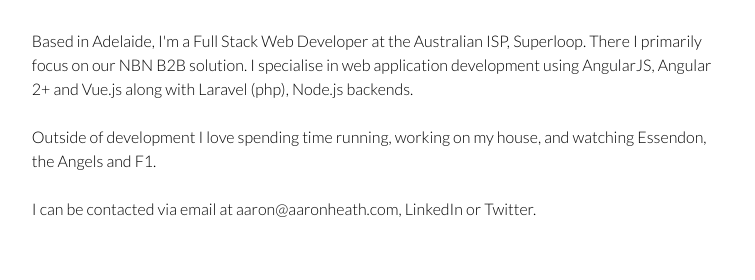
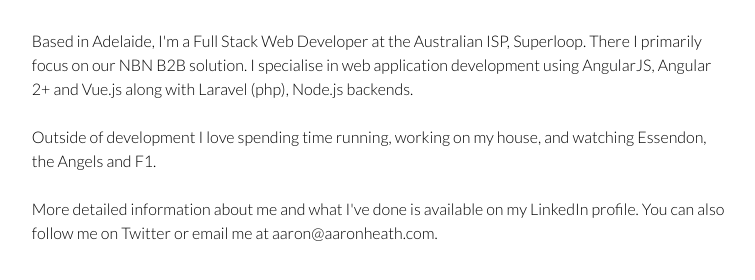
Before and after one commit to aaronheath/ahdc-landing-page, a plain HTML site: page index.html in a window 1280 px wide. Shown: the part 248-528 px from the top of the page, without its empty margins (261-1016 px from the left). Drawn offline with nearby package versions, Linux system fonts and the light colour scheme; a web font is replaced by a local one.

Commit message:
Some more content tweaks. Also added schema.org metadata.

```diff
--- a/index.html
+++ b/index.html
@@ -10,16 +10,10 @@
   <title>Aaron Heath | Full Stack Web Developer</title>
 
   <style>
-    .font-title {
-      font-family: 'News Cycle', sans-serif;
-    }
-
-    .font-body {
-      font-family: 'Lato', sans-serif;
-    }
+    .font-title {font-family: 'News Cycle', sans-serif}
+    .font-body {font-family: 'Lato', sans-serif}
   </style>
 
-  <!-- Global site tag (gtag.js) - Google Analytics -->
   <script async src="https://www.googletagmanager.com/gtag/js?id=UA-140464-1"></script>
   <script>
     window.dataLayer = window.dataLayer || [];
@@ -28,25 +22,26 @@
     gtag('config', 'UA-140464-1');
   </script>
 </head>
-<body class="">
 
+<body itemscope itemtype="http://schema.org/Person">
   <div class="p-2 min-h-screen flex flex-col">
     <div class="bg-grey-lightest flex-grow flex-shrink">
       <div class="lg:w-3/5 m-auto p-8" >
         <div class="mb-8">
           <img
             class="rounded-full h-32 w-32 flex items-center justify-center border border-solid border-grey-light"
-          src="/me.jpg">
+            src="/me.jpg"
+            alt="Headshot of Aaron Heath">
         </div>
 
-      <div class="mb-8">
-        <p class="font-title text-grey-darker inline-block text-2xl pb-2 font-semibold border-b border-solid border-grey-light">
+        <header class="mb-8">
+          <h1 class="font-title text-grey-darker inline-block text-2xl pb-2 font-semibold border-b border-solid border-grey-light">
             Hi, I'm Aaron Heath!
             <span class="inline-block w-4"></span>
-        </p>
-      </div>
+          </h1>
+        </header>
 
-      <div class="font-body">
+        <main class="font-body">
           <p class="mb-6 leading-normal">
             Based in
             <a class="text-blue hover:text-blue-darker" href="https://www.google.com.au/maps/place/Adelaide+SA/">Adelaide</a>,
@@ -61,14 +56,23 @@
             the <a class="text-blue hover:text-blue-darker" href="https://www.mlb.com/angels">Angels</a>
             and F1.</p>
 
-        <p class="mb-6 leading-normal">I can be contacted via email at
-          <a class="text-blue hover:text-blue-darker" href="mailto:aaron@aaronheath.com">aaron@aaronheath.com</a>,
+          <p class="mb-6 leading-normal">More detailed information about me and what I've done is available on my
             <a class="text-blue hover:text-blue-darker" href="https://www.linkedin.com/in/aaronheathau/">LinkedIn</a>
-          or
-          <a class="text-blue hover:text-blue-darker" href="https://twitter.com/bomberaza">Twitter</a>.</p>
+            profile. You can also follow me on
+            <a class="text-blue hover:text-blue-darker" href="https://twitter.com/bomberaza">Twitter</a>
+            or email me at
+            <a class="text-blue hover:text-blue-darker" href="mailto:aaron@aaronheath.com">aaron@aaronheath.com</a>.
+          </p>
+        </main>
       </div>
     </div>
   </div>
-</div>
+
+  <meta itemprop="name" content="Aaron Heath"/>
+  <meta itemprop="jobTitle" content="Full Stack Web Developer"/>
+  <meta itemprop="email" content="aaron@aaronheath.com"/>
+  <meta itemprop="sameAs" content="https://aaronheath.com"/>
+  <meta itemprop="homeLocation" content="Adelaide, South Australia"/>
+  <meta itemprop="image" content="https://aaronheath.com/me.jpg"/>
 </body>
 </html>
```
Lines whose indentation alone changed are shown as unchanged.
